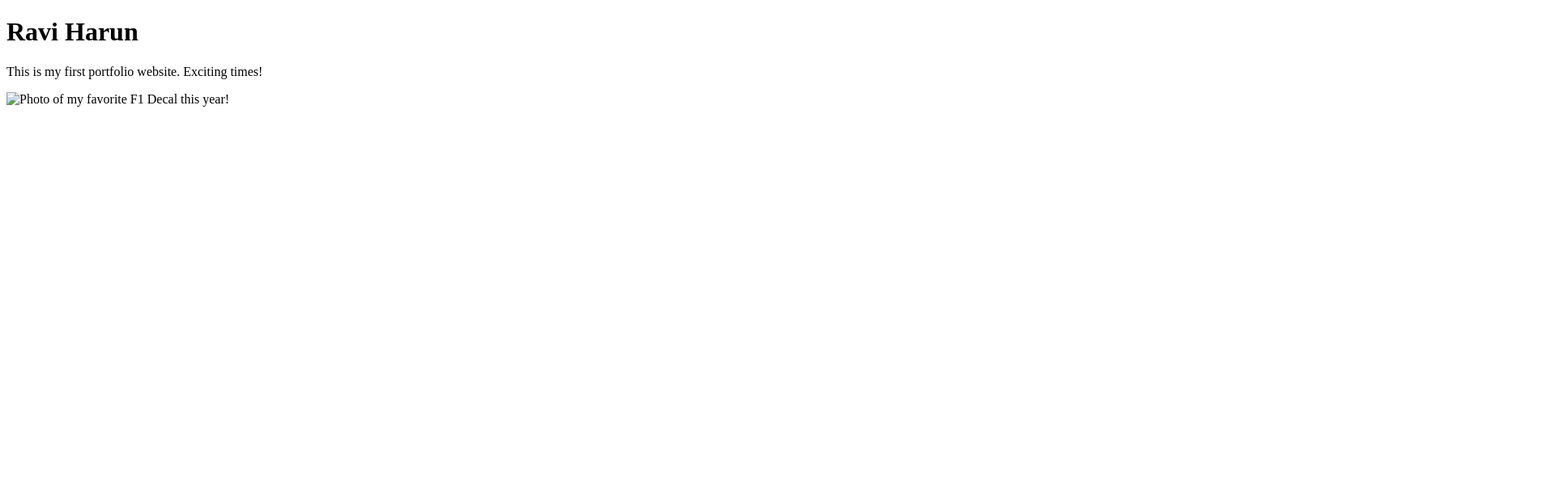
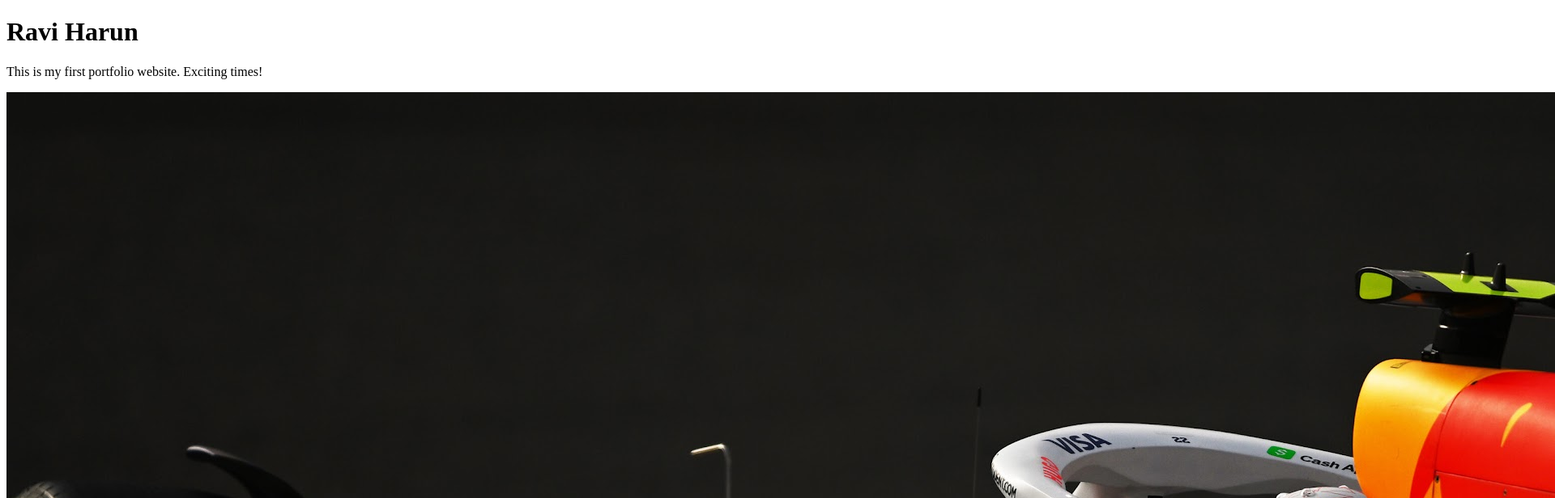
Before and after one commit to Haruncodes/Portfolio, a plain HTML site: page index.html in a window 1280 px wide. Shown: the top 616 px of the page at 81% size, 1920 px wide, since content can reach past the window. Drawn offline with Linux system fonts and the light colour scheme.

Commit message:
latest image commit

```diff
--- a/index.html
+++ b/index.html
@@ -8,6 +8,6 @@
 <body>
     <h1>Ravi Harun</h1>
     <p>This is my first portfolio website. Exciting times!</p>
-    <img src="images/2025 Pre-Season Testing - Isack Hadjar 2.jpg.jpg" alt="Photo of my favorite F1 Decal this year!">
+    <img src="images/RB Racing.jpg" alt="Photo of my favorite F1 Decal this year!">
 </body>
 </html>
```
Also changed, not shown: images/RB Racing.jpg (renamed from images/2025 Pre-Season Testing - Isack Hadjar 2.jpg).
